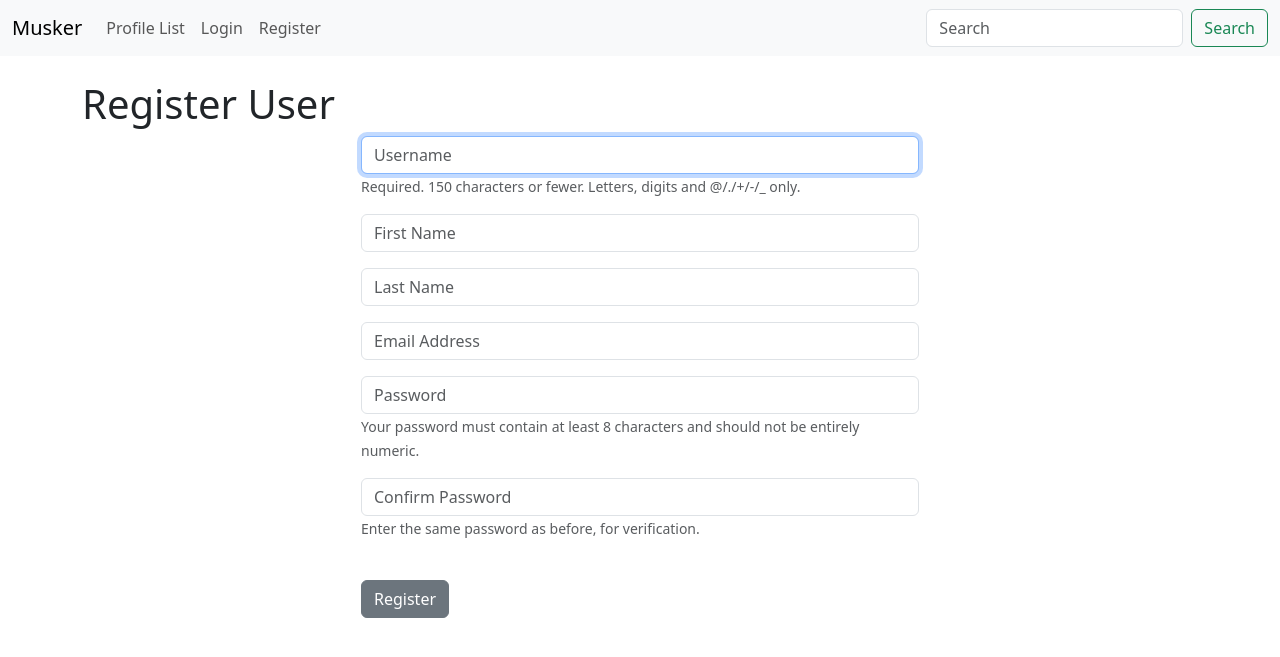
After one commit to Kapilgwal/TWITTER, a Django app: page /register/ in a window 1280 px wide. The commit adds this page. Shown: the top 657 px of the page. Run offline with Django 5.2, Linux system fonts and the light colour scheme.

Commit message:
login with frontend or user

```diff
--- a/musker/musk/forms.py
+++ b/musker/musk/forms.py
@@ -1,9 +1,68 @@
 from django import forms
 from .models import Meep
+from django.contrib.auth.forms import UserCreationForm
+from django.contrib.auth.models import User
 
 class MeepForm(forms.ModelForm):
-    body = forms.CharField(required=True,widget=forms.widgets.Textarea(attrs={"placeholder" : "Enter your meep","clas" : "form-control"}),label = "",)
+    body = forms.CharField(
+        required=True,
+        widget=forms.Textarea(attrs={
+            "placeholder": "Enter your meep",
+            "class": "form-control"  # Fixed typo from 'clas'
+        }),
+        label="",
+    )
 
     class Meta:
         model = Meep
         exclude = ("user",)
+
+
+class SignUpForm(UserCreationForm):
+    email = forms.EmailField(
+        label="",
+        widget=forms.TextInput(attrs={
+            'class': 'form-control',
+            'placeholder': 'Email Address'
+        })
+    )
+
+    first_name = forms.CharField(
+        max_length=100,
+        label="",
+        widget=forms.TextInput(attrs={
+            'class': 'form-control',
+            'placeholder': 'First Name'
+        })
+    )
+
+    last_name = forms.CharField(
+        max_length=100,
+        label="",
+        widget=forms.TextInput(attrs={
+            'class': 'form-control',
+            'placeholder': 'Last Name'
+        })
+    )
+
+    class Meta:
+        model = User
+        fields = ['username', 'first_name', 'last_name', 'email', 'password1', 'password2']  # fixed to list
+
+    def __init__(self, *args, **kwargs):
+        super(SignUpForm, self).__init__(*args, **kwargs)
+
+        self.fields['username'].widget.attrs['class'] = 'form-control'
+        self.fields['username'].widget.attrs['placeholder'] = 'Username'
+        self.fields['username'].label = ''
+        self.fields['username'].help_text = '<span class="form-text text-muted">Required. 150 characters or fewer. Letters, digits and @/./+/-/_ only.</span>'
+
+        self.fields['password1'].widget.attrs['class'] = 'form-control'
+        self.fields['password1'].widget.attrs['placeholder'] = 'Password'
+        self.fields['password1'].label = ''
+        self.fields['password1'].help_text = '<span class="form-text text-muted">Your password must contain at least 8 characters and should not be entirely numeric.</span>'
+
+        self.fields['password2'].widget.attrs['class'] = 'form-control'
+        self.fields['password2'].widget.attrs['placeholder'] = 'Confirm Password'
+        self.fields['password2'].label = ''
+        self.fields['password2'].help_text = '<span class="form-text text-muted">Enter the same password as before, for verification.</span>'
--- a/musker/musk/urls.py
+++ b/musker/musk/urls.py
@@ -5,4 +5,7 @@ urlpatterns = [
     path('', views.home, name = "home"),
     path('profile_list/',views.profile_list,name = 'profile_list'),
     path('profile/<int:pk>', views.profile, name = 'profile'),
+    path('login/',views.login_user,name = 'login'),
+    path('logout/', views.logout_user,name = 'logout'),
+    path('register/', views.register_user,name = 'register'),
 ]
--- a/musker/musk/views.py
+++ b/musker/musk/views.py
@@ -1,7 +1,10 @@
 from django.shortcuts import render,redirect
 from django.contrib import messages
 from .models import Profile,Meep
-from .forms import MeepForm
+from .forms import MeepForm,SignUpForm
+from django.contrib.auth import authenticate,login,logout
+from django.contrib.auth.forms import UserCreationForm
+from django import forms
 
 def home(request):
 
@@ -52,3 +55,48 @@ def profile(request,pk):
     else:
         messages.success(request,("You must be logged in the application"))
         return redirect('home')
+
+def login_user(request):
+
+    if request.method == "POST":
+        username = request.POST['username']
+        password = request.POST['password']
+
+        user = authenticate(request,username = username,password = password)
+
+        if user is not None:
+            login(request,user)
+            messages.success(request,("You have been logged in"))
+            return redirect('home')
+
+        else:
+            messages.error(request,("Your username or password is invalid"))
+            return redirect('login')
+
+    else:
+        return render(request,'login.html')
+
+def logout_user(request):
+    logout(request)
+    messages.success(request,"You have been logged out")
+    return redirect('home')
+
+def register_user(request):
+    form = SignUpForm()
+    if request.method == "POST":
+        form = SignUpForm(request.POST)
+
+        if form.is_valid():
+            form.save()
+            username = form.cleaned_data['username']
+            password = form.cleaned_data['password1']
+            # first_name = form.cleaned_data['first_name']
+            # last_name = form.cleaned_data['last_name']
+            # email = form.cleaned_data['email']
+
+            user = authenticate(request,username = username,password = password)
+            login(request,user)
+            messages.success(request,'You have been successfully registered')
+            return redirect('home')
+
+    return render(request,'register.html',{'form' : form})
--- a/musker/templates/navbar.html
+++ b/musker/templates/navbar.html
@@ -14,6 +14,17 @@
         <li class="nav-item">
           <a class="nav-link" href="{% url 'profile' request.user.id %}">My Profile</a>
         </li>
+        <li class="nav-item">
+          <a class="nav-link" href="{% url 'logout' %}">Logout</a>
+        </li>
+        {% else %}
+        <li class="nav-item">
+          <a class="nav-link" href="{% url 'login' %}">Login</a>
+        </li>
+
+        <li class="nav-item">
+          <a class="nav-link" href="{% url 'register' %}">Register</a>
+        </li>
         {% endif %}
       </ul>
       <form class="d-flex" role="search">
--- /dev/null
+++ b/musker/templates/register.html
@@ -0,0 +1,17 @@
+{% extends "base.html" %}
+
+{% block content %}
+
+<h1>Register User</h1>
+    <div class="col-md-6 offset-md-3">
+
+        <form action="" method = "POST">
+            {% csrf_token %}
+            {{form.as_p}}
+            <br>
+            <button type = "submit" class = "btn btn-secondary">Register</button>
+        </form>
+
+    </div>
+
+{% endblock  %}
```
Also changed, not shown: musker/templates/login.html (added, +35 -0 lines), musker/db.sqlite3, musker/templates/home.html (line endings or trailing spaces).
